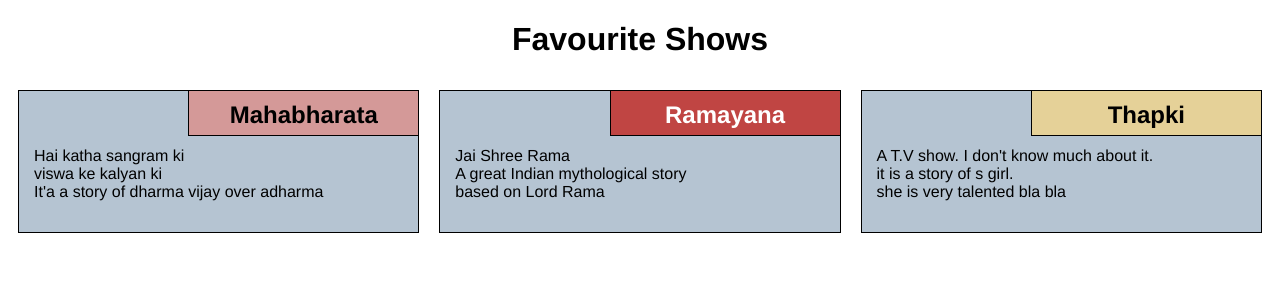
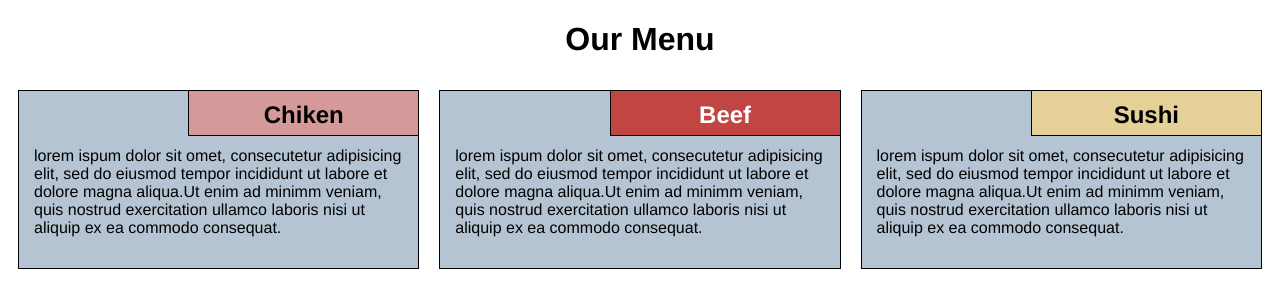
Before and after one commit to Vidhi-Pal/Module_2, a Jekyll site: the page vidhi_sol_2/index.html, which Jekyll copies as it is, in a window 1280 px wide. Shown: the top 308 px of the page. Built offline with Jekyll 4.4.1, drawn with Linux system fonts in a browser that asks for light colours.

Commit message:
Update index.html

```diff
--- a/vidhi_sol_2/index.html
+++ b/vidhi_sol_2/index.html
@@ -9,37 +9,34 @@
 </head>
 
 <body>
-    <h1>Favourite Shows</h1>
+    <h1>Our Menu</h1>
     <div class="row">
         <div class="col-lg-4 col-md-6 col-sm-12">
             <section class="vidhii">
-                <h2>Mahabharata</h2>
+                <h2>Chiken</h2>
                 <p>
-                    Hai katha sangram ki<br>
-                    viswa ke kalyan ki <br>
-                    It'a a story of dharma vijay over adharma<br>
+                   lorem ispum dolor sit omet, consecutetur adipisicing elit, sed do eiusmod tempor incididunt ut labore et dolore
+	               magna aliqua.Ut enim ad minimm veniam, quis nostrud exercitation ullamco laboris nisi ut aliquip ex ea commodo consequat.
 
                 </p>
             </section>
         </div>
         <div class="col-lg-4 col-md-6 col-sm-12">
             <section class="pratyush_">
-                <h2>Ramayana</h2>
+                <h2>Beef</h2>
                 <p>
-                    Jai Shree Rama<br>
-                    A great Indian mythological story <br>
-                    based on Lord Rama<br>
+                    lorem ispum dolor sit omet, consecutetur adipisicing elit, sed do eiusmod tempor incididunt ut labore et dolore
+	                magna aliqua.Ut enim ad minimm veniam, quis nostrud exercitation ullamco laboris nisi ut aliquip ex ea commodo consequat.
 
                 </p>
             </section>
         </div>
         <div class="col-lg-4 col-md-12 col-sm-12">
             <section class="rishu_">
-                <h2>Thapki</h2>
+                <h2>Sushi</h2>
                 <p>
-                    A T.V show. I don't know much about it.<br>
-                    it is a story of s girl.<br>
-                    she is very talented bla bla<br>
+                    lorem ispum dolor sit omet, consecutetur adipisicing elit, sed do eiusmod tempor incididunt ut labore et dolore
+	                magna aliqua.Ut enim ad minimm veniam, quis nostrud exercitation ullamco laboris nisi ut aliquip ex ea commodo consequat.
                 </p>
             </section>
         </div>
```
